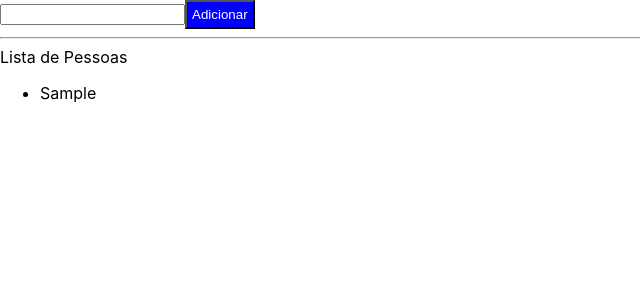
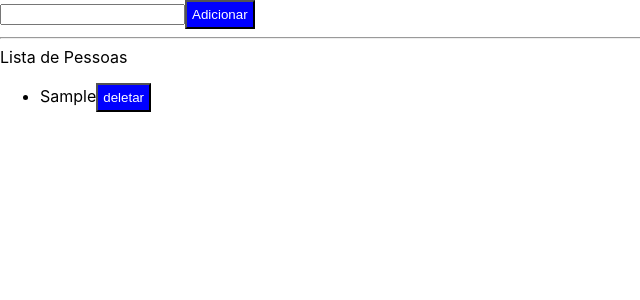
Before and after one commit to jonascavalcante/react-vite, a React (Vite) app: page / in a window 1280 px wide. Both pictures are taken after typing "Sample" into the empty fields and a click on the button "Adicionar". Shown: the top 300 px of the page, without its empty margins (0-640 px from the left). Built offline with nearby package versions, Linux system fonts and the light colour scheme.

Commit message:
feat: add handleRemove

```diff
--- a/src/App.tsx
+++ b/src/App.tsx
@@ -27,6 +27,15 @@ function App() {
     }
   }
 
+  const handleRemove = (id: string) => {
+    peopleListDispatch({
+      type: 'DEL',
+      payload: {
+        id: id
+      }
+    })
+  }
+
   return (
     <>
 
@@ -39,7 +48,10 @@ function App() {
         Lista de Pessoas
         <ul>
           {peopleList.map((item) => (
-            <li key={item.id}>{item.name}</li>
+            <li key={item.id}>
+              {item.name}
+              <Button onClick={() => handleRemove(item.id)}>deletar</Button>
+            </li>
           ))}
         </ul>
       </div>
--- a/src/reducers/peopleList.ts
+++ b/src/reducers/peopleList.ts
@@ -31,11 +31,15 @@ const reducer = (state: Person[], action: ActionType) => {
 
     case 'DEL':
       if (action.payload?.id) {
-        state = state.filter((item) => item.id !== action.payload?.id);
+        let newState = [...state];
+        newState = newState.filter((item) => item.id !== action.payload?.id);
+        return newState;
       }
 
     case 'ORDER':
-      state = state.sort((a, b) => (a.name > b.name) ? 1 : -1);
+      let newState = [...state];
+      newState = newState.sort((a, b) => (a.name > b.name) ? 1 : -1);
+      return newState;
 
     default:
       break;
```
